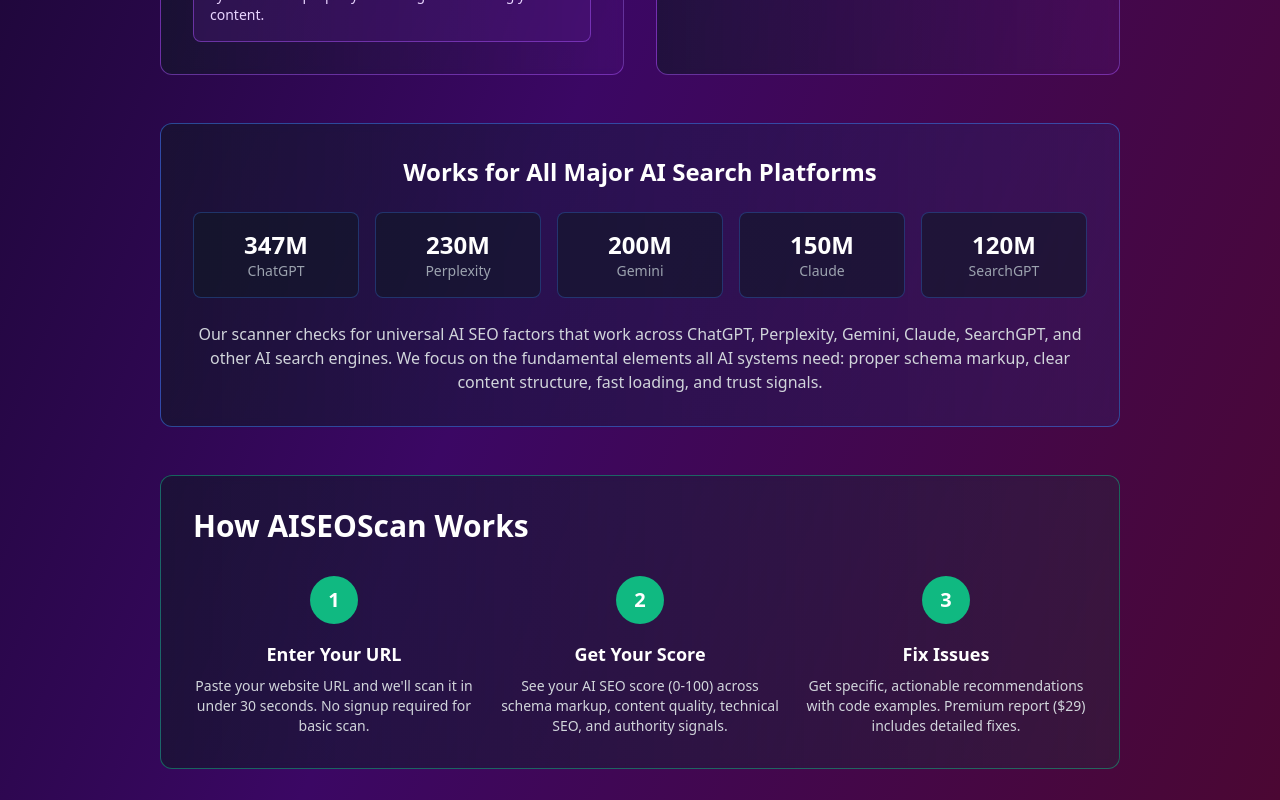
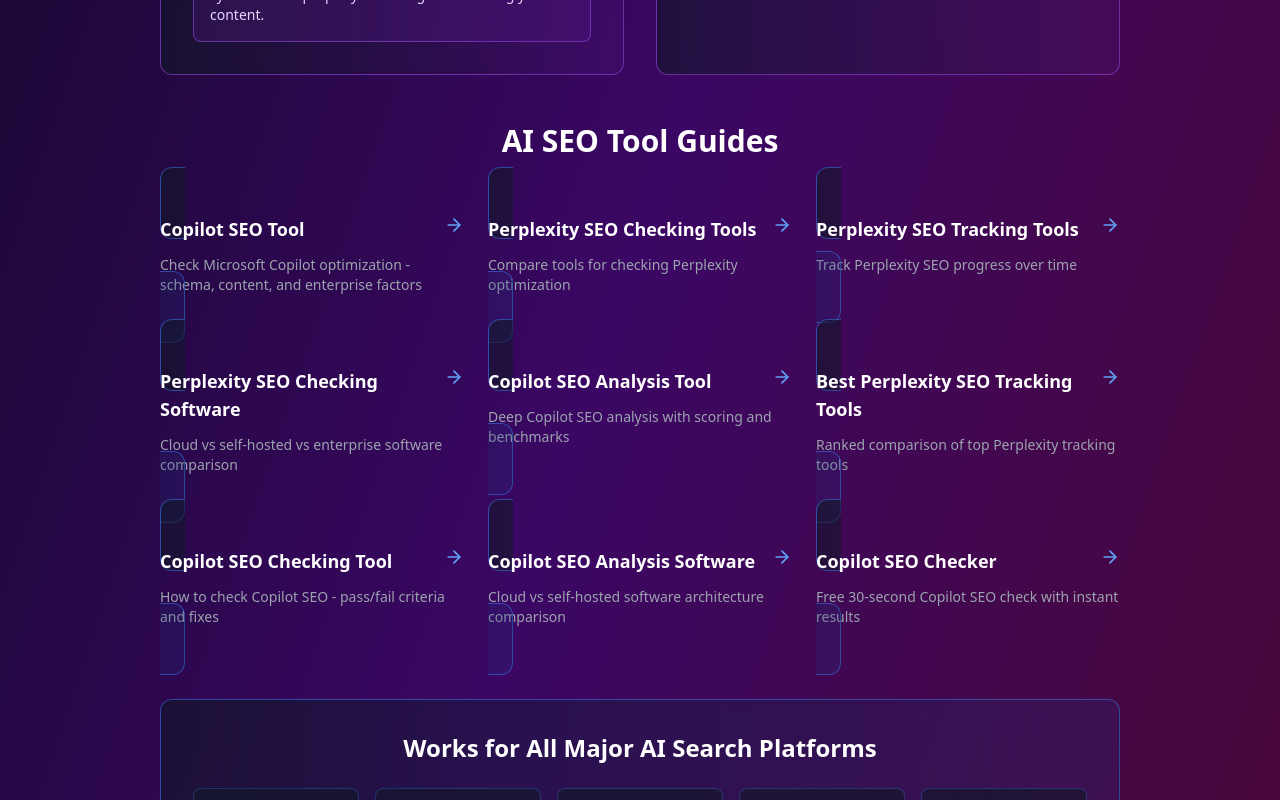
Before and after one commit to AISEOscan/aiseoscan, a Next.js app: page /ai-seo-tools in a window 1280 px wide. Shown: the part 1660-2460 px from the top of the page. Built offline with nearby package versions, Linux system fonts and the light colour scheme; no server answers.

Commit message:
add AI SEO tool guides section to hub page with links to all 9 tool pages

```diff
--- a/src/pages/ai-seo-tools.js
+++ b/src/pages/ai-seo-tools.js
@@ -1,6 +1,6 @@
 import Layout from '../components/Layout'
 import Link from 'next/link'
-import { Bot, CheckCircle, Zap, ArrowRight, Search, Code, FileText, Shield, TrendingUp } from 'lucide-react'
+import { Bot, CheckCircle, Zap, ArrowRight, Search, Code, FileText, Shield } from 'lucide-react'
 
 export default function AISEOTools() {
   const whatWeActuallyCheck = [
@@ -62,11 +62,59 @@ export default function AISEOTools() {
   ]
 
   const platformsSupported = [
-    { name: "ChatGPT", users: "347M", color: "emerald" },
-    { name: "Perplexity", users: "230M", color: "blue" },
-    { name: "Gemini", users: "200M", color: "pink" },
-    { name: "Claude", users: "150M", color: "orange" },
-    { name: "SearchGPT", users: "120M", color: "cyan" }
+    { name: "ChatGPT", users: "347M" },
+    { name: "Perplexity", users: "230M" },
+    { name: "Gemini", users: "200M" },
+    { name: "Claude", users: "150M" },
+    { name: "SearchGPT", users: "120M" }
+  ]
+
+  const toolPages = [
+    {
+      title: "Copilot SEO Tool",
+      description: "Check Microsoft Copilot optimization - schema, content, and enterprise factors",
+      url: "/copilot-seo-tool"
+    },
+    {
+      title: "Perplexity SEO Checking Tools",
+      description: "Compare tools for checking Perplexity optimization",
+      url: "/perplexity-seo-checking-tools"
+    },
+    {
+      title: "Perplexity SEO Tracking Tools",
+      description: "Track Perplexity SEO progress over time",
+      url: "/perplexity-seo-tracking-tools"
+    },
+    {
+      title: "Perplexity SEO Checking Software",
+      description: "Cloud vs self-hosted vs enterprise software comparison",
+      url: "/perplexity-seo-checking-software"
+    },
+    {
+      title: "Copilot SEO Analysis Tool",
+      description: "Deep Copilot SEO analysis with scoring and benchmarks",
+      url: "/copilot-seo-analysis-tool"
+    },
+    {
+      title: "Best Perplexity SEO Tracking Tools",
+      description: "Ranked comparison of top Perplexity tracking tools",
+      url: "/best-perplexity-seo-tracking-tools"
+    },
+    {
+      title: "Copilot SEO Checking Tool",
+      description: "How to check Copilot SEO - pass/fail criteria and fixes",
+      url: "/copilot-seo-checking-tool"
+    },
+    {
+      title: "Copilot SEO Analysis Software",
+      description: "Cloud vs self-hosted software architecture comparison",
+      url: "/copilot-seo-analysis-software"
+    },
+    {
+      title: "Copilot SEO Checker",
+      description: "Free 30-second Copilot SEO check with instant results",
+      url: "/copilot-seo-checker"
+    }
   ]
 
   return (
@@ -129,6 +177,29 @@ export default function AISEOTools() {
                 </div>
               )
             })}
+          </div>
+        </div>
+
+        {/* Tool Pages */}
+        <div className="mb-12">
+          <h2 className="text-3xl font-bold text-white mb-8 text-center">
+            AI SEO Tool Guides
+          </h2>
+
+          <div className="grid grid-cols-1 md:grid-cols-2 lg:grid-cols-3 gap-6">
+            {toolPages.map((tool, index) => (
+              <Link key={index} href={tool.url}>
+                <a className="bg-gradient-to-r from-gray-900/60 to-blue-900/20 backdrop-blur-sm p-6 rounded-xl border border-blue-500/50 hover:border-blue-400 transition-all group">
+                  <div className="flex items-start justify-between mb-3">
+                    <h3 className="text-lg font-bold text-white group-hover:text-blue-400 transition-colors">
+                      {tool.title}
+                    </h3>
+                    <ArrowRight className="h-5 w-5 text-blue-400 group-hover:translate-x-1 transition-transform flex-shrink-0 ml-2" />
+                  </div>
+                  <p className="text-gray-400 text-sm">{tool.description}</p>
+                </a>
+              </Link>
+            ))}
           </div>
         </div>
 
```
